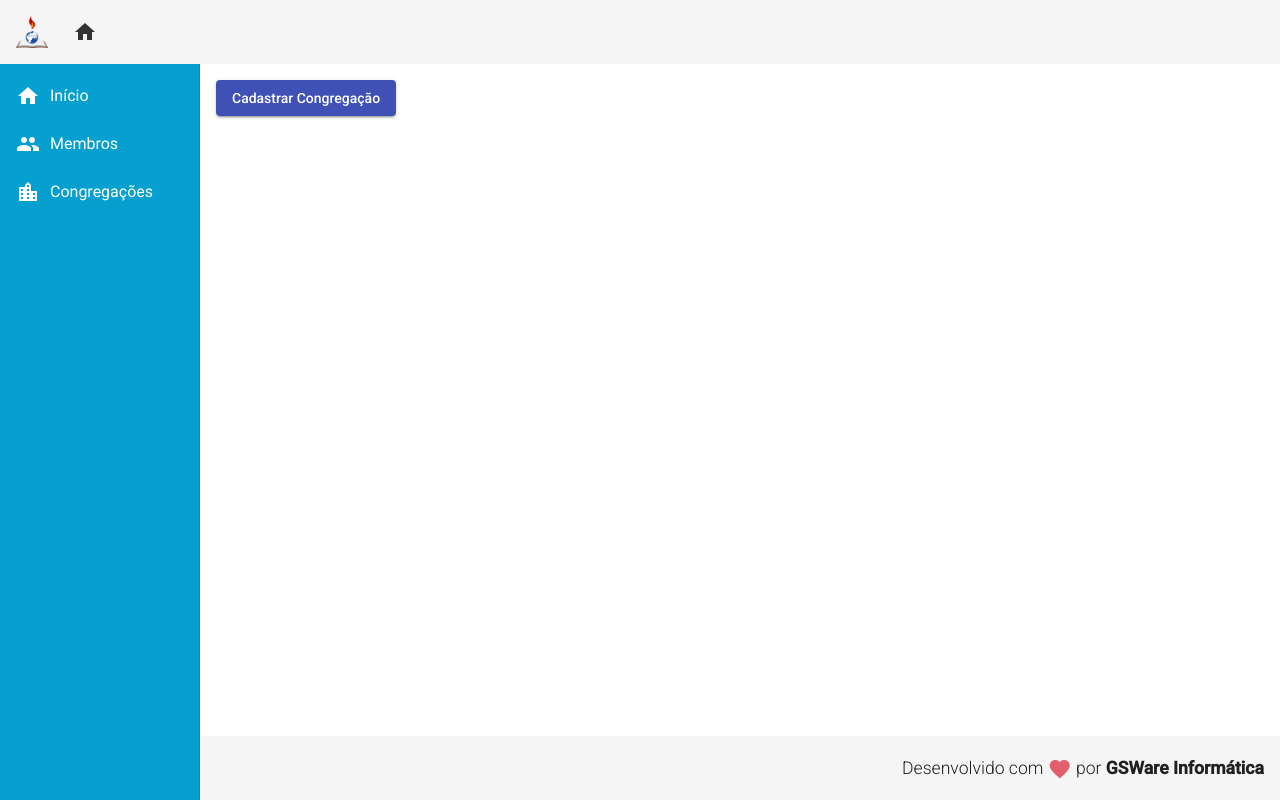
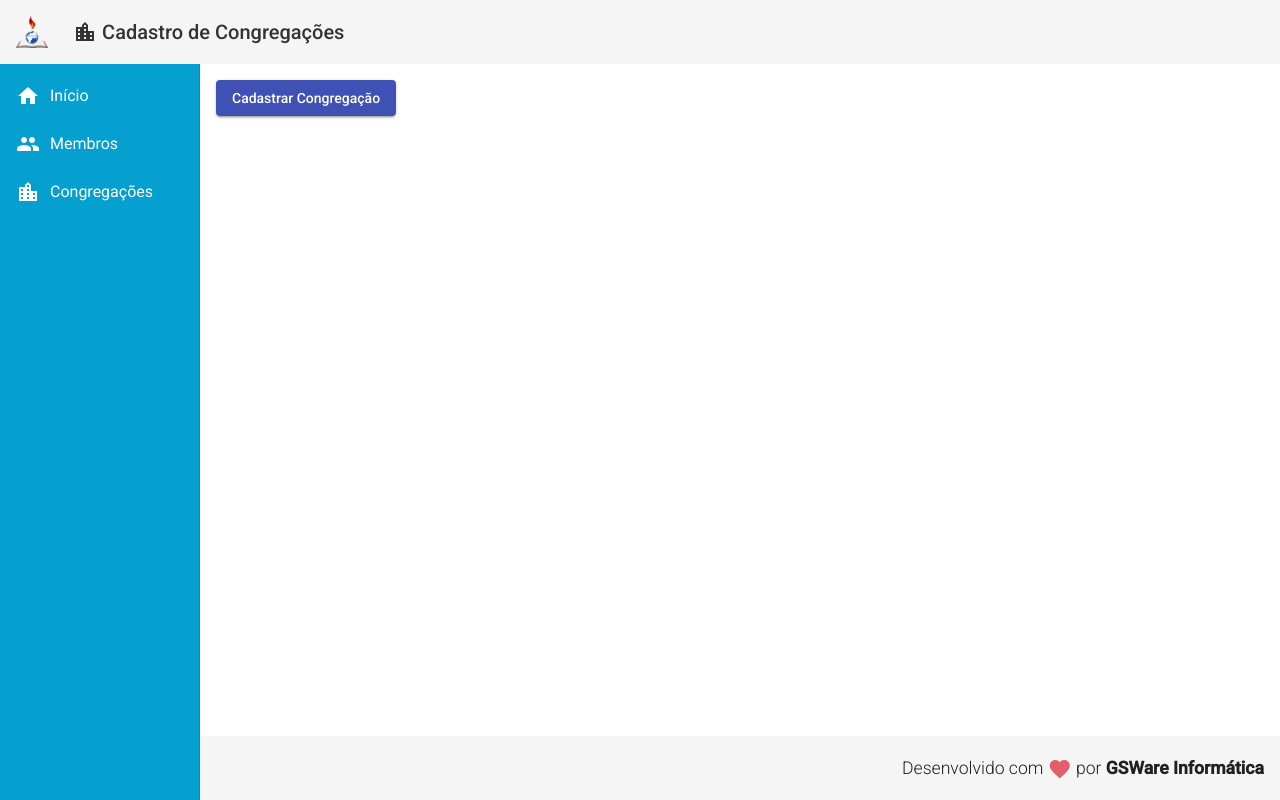
Before and after one commit to gabriel-mars/registro-membros, an Angular app in the folder registro-membros/: page /congregacoes in a window 1280 px wide. Built offline with nearby package versions, Linux system fonts and the light colour scheme.

Commit message:
Alteração de títulos adicionado para o componente de congregação

```diff
--- a/registro-membros/src/app/components/template/header/header.component.html
+++ b/registro-membros/src/app/components/template/header/header.component.html
@@ -9,7 +9,7 @@
             <i class="material-icons">
                 {{ icon }}
             </i>
-            {{ titulo }}
+            {{ title }}
         </a>
     </span>
 </mat-toolbar>
--- a/registro-membros/src/app/views/congregacao-crud/congregacao-crud.component.ts
+++ b/registro-membros/src/app/views/congregacao-crud/congregacao-crud.component.ts
@@ -1,3 +1,4 @@
+import { HeaderService } from './../../components/template/header/header.service';
 import { Router } from '@angular/router';
 import { Component, OnInit } from '@angular/core';
 
@@ -8,7 +9,13 @@ import { Component, OnInit } from '@angular/core';
 })
 export class CongregacaoCrudComponent implements OnInit {
 
-  constructor(private router: Router) { }
+  constructor(private router: Router, private headerService: HeaderService) {
+    headerService.headerData = {
+      title: 'Cadastro de Congregações',
+      icon: 'location_city',
+      routeUrl: '/congregacoes'
+    }
+  }
 
   ngOnInit(): void {
   }
```
